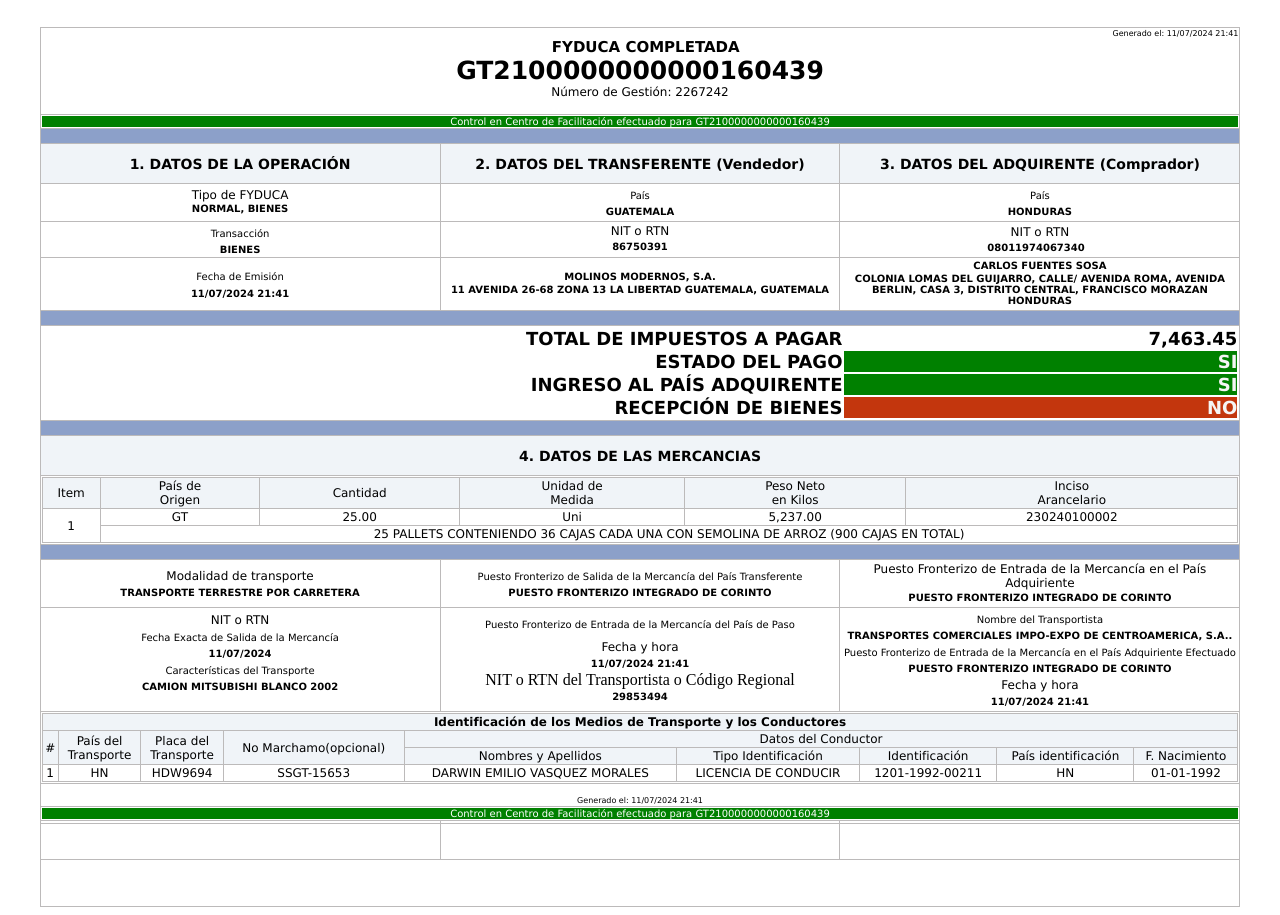
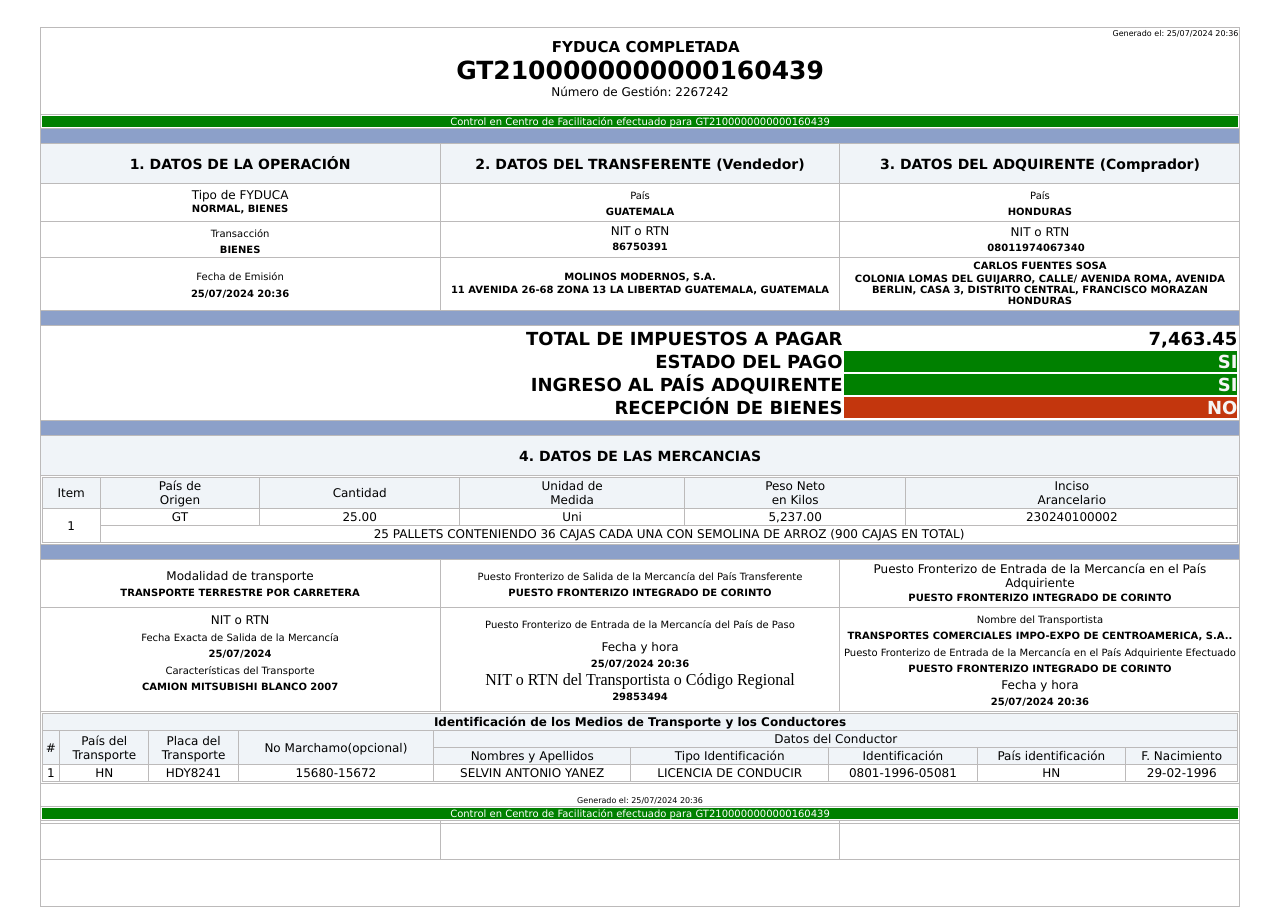
Before and after one commit to sieca-fyducapages-GT2100000000000160439/sieca-fyducapages-GT2100000000000160439.github.io, a plain HTML site: page index.html in a window 1280 px wide. Drawn offline with Linux system fonts and the light colour scheme.

Commit message:
Update index.html

```diff
--- a/index.html
+++ b/index.html
@@ -124,7 +124,7 @@
                         <tbody>
                             <tr>
                                 <td colspan="3" class="txtCenter" align="middle" style="width: 40%; height: 48px;">
-                                    <span id="cphMainContent_lblNOWarriba" style="display:inline-block;width:100%;font-size:8px; text-align:right;">Generado el: 11/07/2024 21:41</span>
+                                    <span id="cphMainContent_lblNOWarriba" style="display:inline-block;width:100%;font-size:8px; text-align:right;">Generado el: 25/07/2024 20:36</span>
                                     <br>
                                     &nbsp;&nbsp;
                                     <span id="cphMainContent_lblEstadoFYDUCA" style="font-size:15px; font-weight:bold;">FYDUCA COMPLETADA</span>
@@ -250,7 +250,7 @@
                                             <td style="height: 20px">Fecha de Emisión</td>
                                         </tr>
                                         <tr>
-                                            <td><b><span id="cphMainContent_lblFechaEmision">11/07/2024 21:41</span></b></td>
+                                            <td><b><span id="cphMainContent_lblFechaEmision">25/07/2024 20:36</span></b></td>
                                         </tr>
                                         <tr>
 
@@ -412,13 +412,13 @@
                                             <td style="height: 20px">Fecha Exacta de Salida de la Mercancía</td>
                                         </tr>
                                         <tr>
-                                            <td><b><span>11/07/2024</span></b></td>
+                                            <td><b><span>25/07/2024</span></b></td>
                                         </tr>
                                         <tr>
                                             <td style="height: 20px">Características del Transporte</td>
                                         </tr>
                                         <tr>
-                                            <td><b><span>CAMION MITSUBISHI BLANCO 2002</span></b></td>
+                                            <td><b><span>CAMION MITSUBISHI BLANCO 2007</span></b></td>
                                         </tr>
                                         <tr><td style="height: 2px">&nbsp;</td>
                                         </tr>
@@ -437,7 +437,7 @@
                                             <td style="height: 20px">Fecha y hora</td>
                                         </tr>
                                         <tr>
-                                            <td><b><span>11/07/2024 21:41</span></b></td>
+                                            <td><b><span>25/07/2024 20:36</span></b></td>
                                         </tr>
 
                                         <tr><td style="height: 20px">
@@ -475,7 +475,7 @@
                                 <td style="height: 20px">Fecha y hora</td>
                             </tr>
                             <tr>
-                                <td><b><span>11/07/2024 21:41</span></b></td>
+                                <td><b><span>25/07/2024 20:36</span></b></td>
                             </tr>
 
                             <tr>
@@ -512,13 +512,13 @@
                                         <tr>
                                             <td>1</td>
                                             <td class="textoCentro">HN</td>
-                                            <td>HDW9694</td>
-                                            <td>SSGT-15653</td>
-                                            <td>DARWIN EMILIO VASQUEZ MORALES</td>
+                                            <td>HDY8241</td>
+                                            <td>15680-15672</td>
+                                            <td>SELVIN ANTONIO YANEZ</td>
                                             <td>LICENCIA DE CONDUCIR</td>
-                                            <td>1201-1992-00211</td>
+                                            <td>0801-1996-05081</td>
                                             <td>HN</td>
-                                            <td>01-01-1992</td>
+                                            <td>29-02-1996</td>
                                         </tr>
 
 
@@ -530,7 +530,7 @@
                         <td colspan="3">
                             <br>
                             <span style="font-size:8px; text-align:right;">
-                                <span style="display:inline-block;width:100%;">Generado el: 11/07/2024 21:41</span>
+                                <span style="display:inline-block;width:100%;">Generado el: 25/07/2024 20:36</span>
                             </span>
                         </td>
                     </tr>
```
